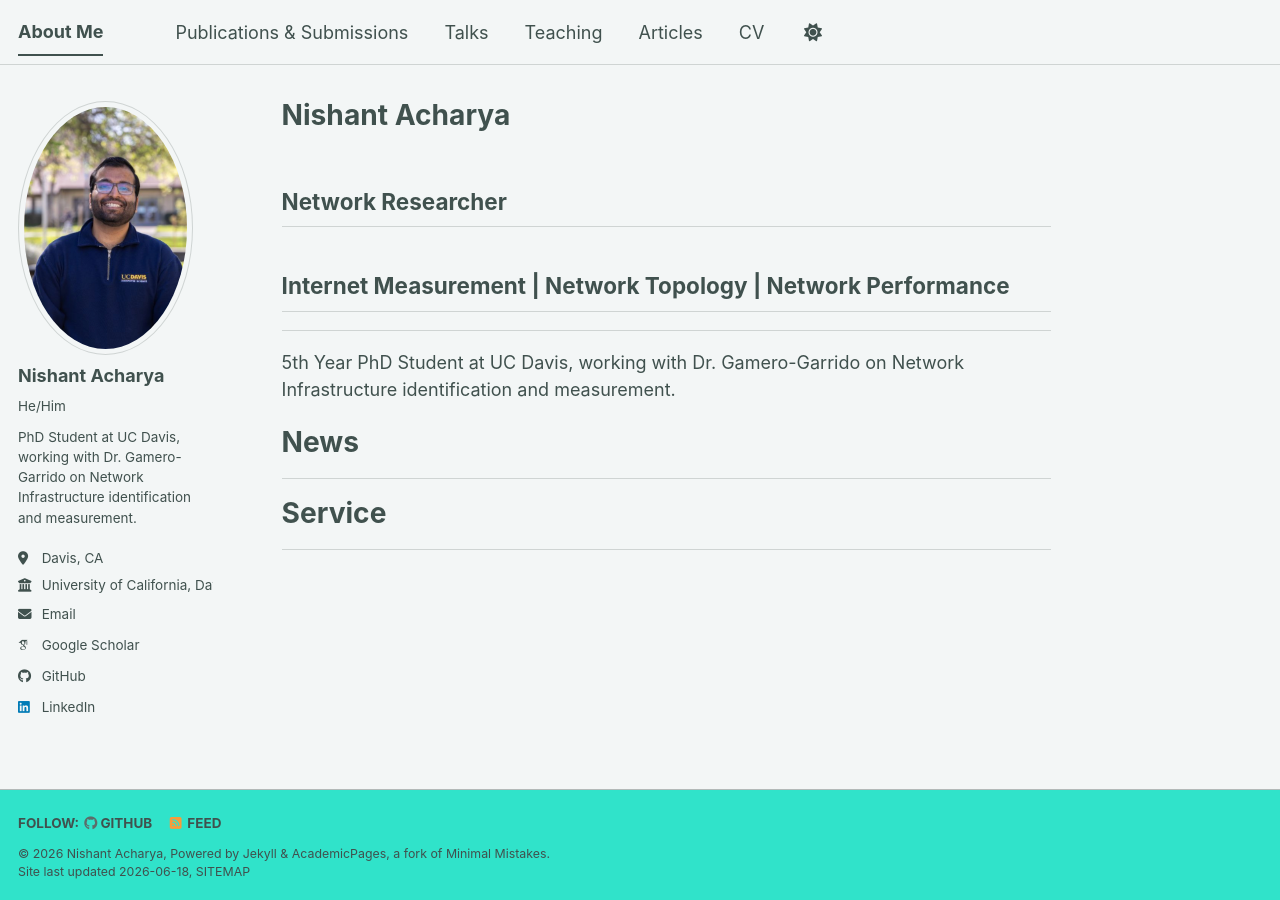
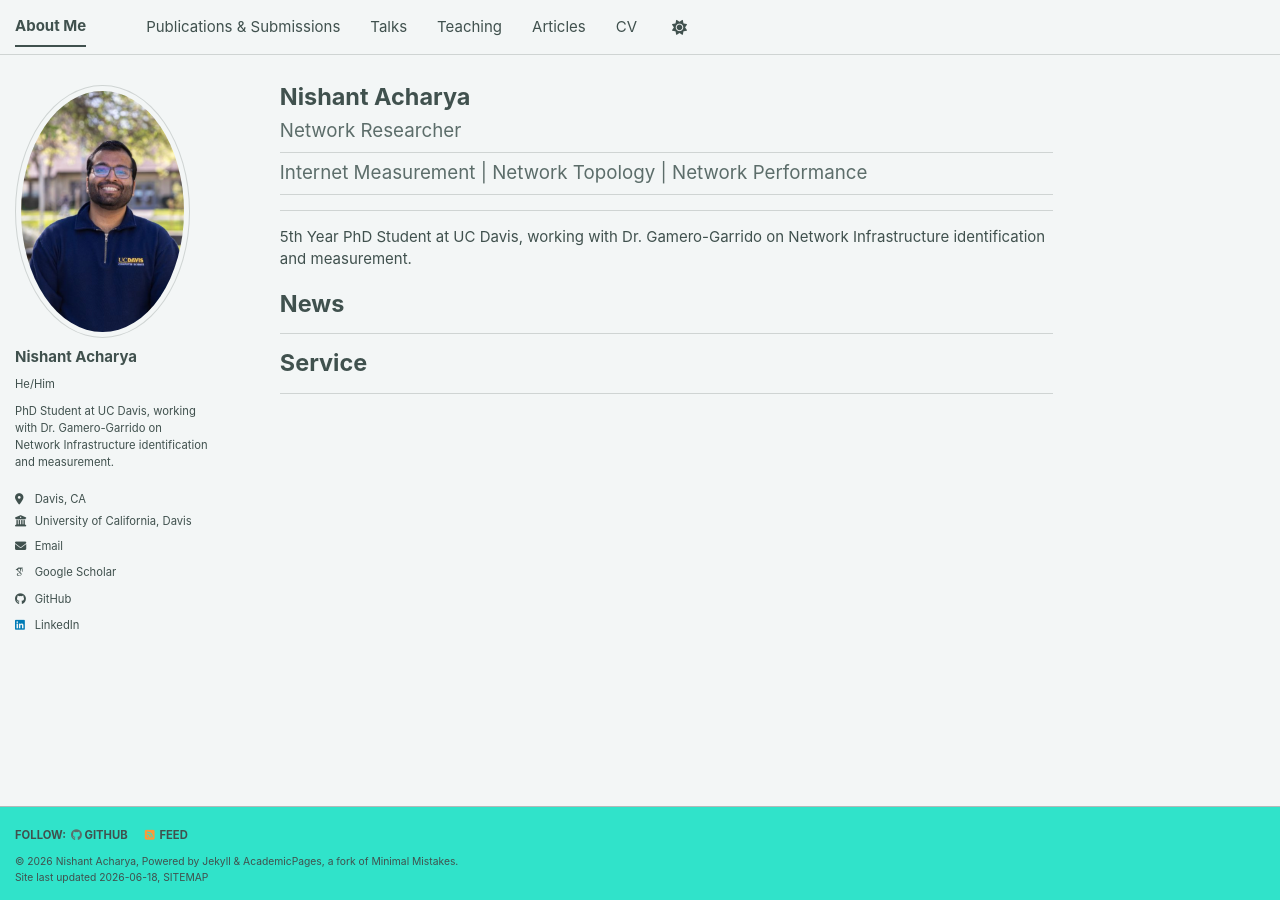
Before and after one commit to NishantAcharya/Nishant.github.io, a Jekyll site: the page built from _pages/about.md, in a window 1280 px wide. Built offline with Jekyll 4.4.1, drawn with Linux system fonts in a browser that asks for light colours; some web fonts are replaced; a script bundle is joined from its source files by our own code; library files that are not in the unit come from our copies.

Commit message:
Updated the about md and ffont changes and subtitle for styling

```diff
--- a/_pages/about.md
+++ b/_pages/about.md
@@ -8,7 +8,10 @@ redirect_from:
 ---
 
 ## Network Researcher
+{: .page__subtitle}
+
 ## Internet Measurement | Network Topology | Network Performance
+{: .page__subtitle}
 
 ---
 
--- a/_sass/layout/_page.scss
+++ b/_sass/layout/_page.scss
@@ -46,6 +46,13 @@
 .page__lead {
   font-family: $global-font-family;
   font-size: $type-size-4;
+}
+
+.page__subtitle {
+  margin-top: 0;
+  font-size: $type-size-4;
+  font-weight: normal;
+  color: var(--global-text-color-light);
 }
 
 .page__content {
--- a/_sass/layout/_reset.scss
+++ b/_sass/layout/_reset.scss
@@ -8,10 +8,10 @@ html {
   /* apply a natural box layout model to all elements */
   box-sizing: border-box;
   background-color: var(--global-bg-color);
-  font-size: 16px;
+  font-size: 13px;
 
   @include breakpoint($medium) {
-    font-size: 18px;
+    font-size: 15px;
   }
 
   -webkit-text-size-adjust: 100%;
```
